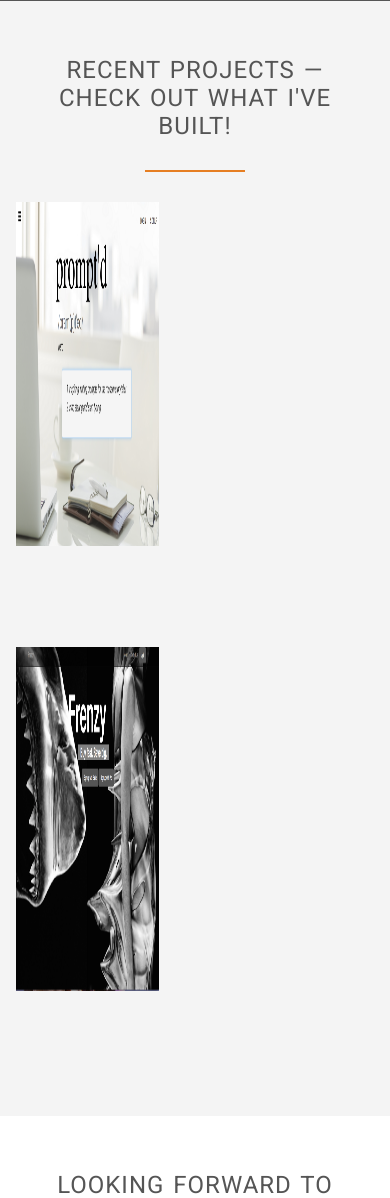
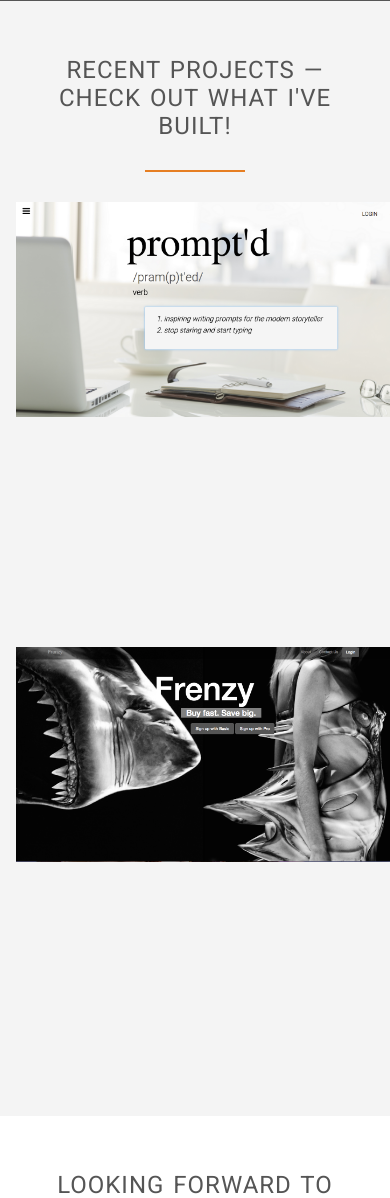
Before and after one commit to tamarapiksa/portfolio, a PHP site: page / in a window 390 px wide. Shown: the part 2080-3278 px from the top of the page. Run offline with PHP 8.4, Linux system fonts and the light colour scheme; style sheets or scripts are compiled from the project's sources; some libraries are stand-ins or nearby versions; some web fonts are replaced.

Commit message:
projects responsive

```diff
--- a/resources/css/queries.css
+++ b/resources/css/queries.css
@@ -30,7 +30,7 @@
     .works-steps { margin-bottom: 40px; }
     .works-step:last-of-type { margin-bottom: 60px; }
 
-    .app-screen { width: 50%; }
+    .app-screen { width: 90%; }
 
     .icon-small {
         width: 17px;
@@ -98,7 +98,7 @@
         margin-left: 0%;
     }
 
-    .app-screen { width: 40%; }
+    .app-screen { height: 50%; width: auto; }
     .steps-box:first-child { text-align: center; }
 
     .works-step div {
--- a/resources/css/style.css
+++ b/resources/css/style.css
@@ -445,9 +445,10 @@ footer {
     display:none;
     font-size: 30px;
     color: white;
-    height: 300px;
-    width: 534px;
+    height: auto;
+    width: 400px;
     margin-left: 30px;
+    margin-bottom: 20px;
 }
 
 .child a {
```
